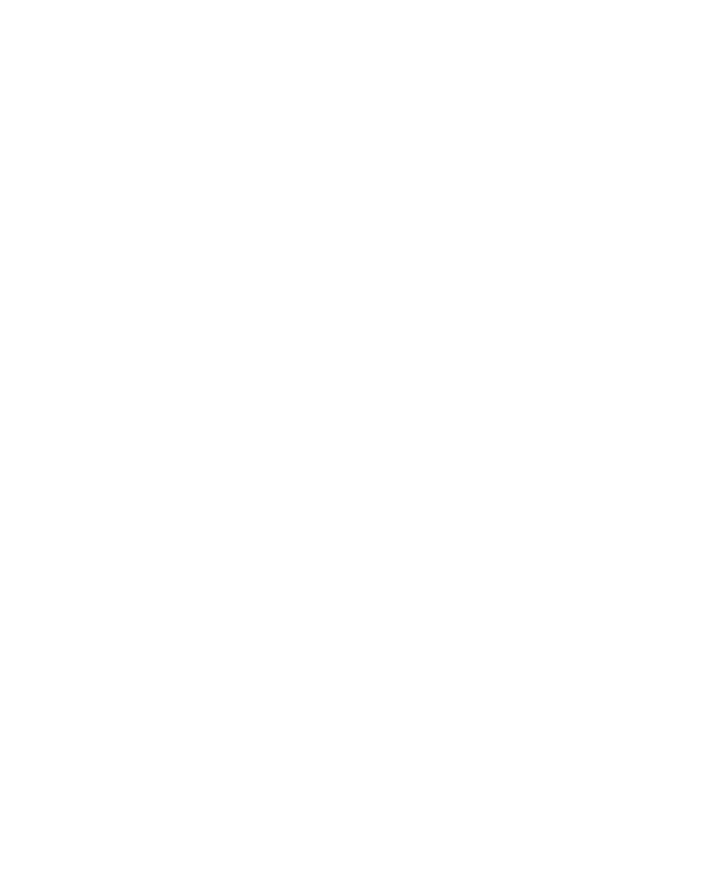
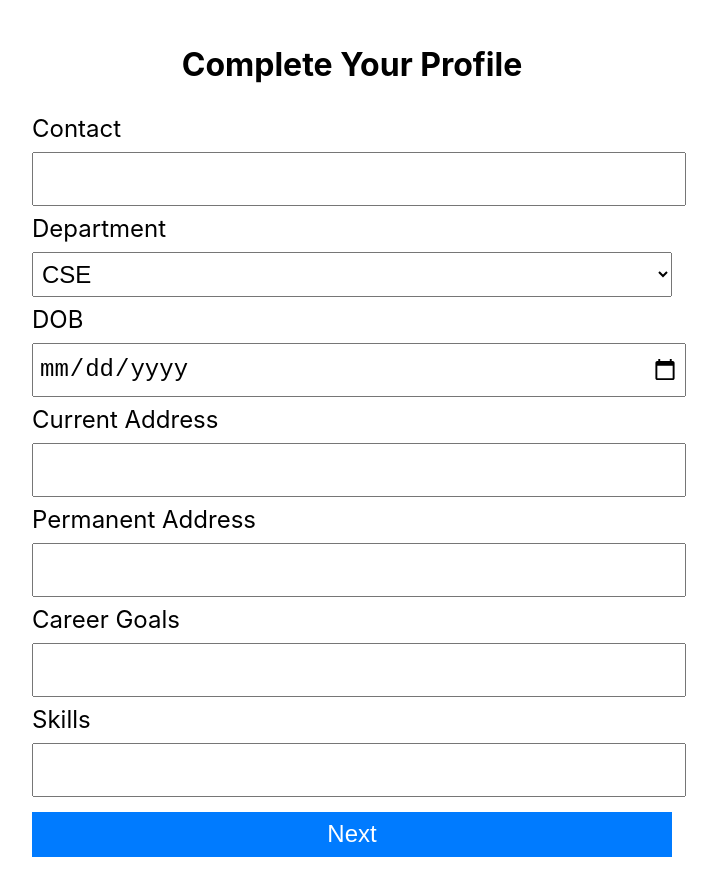
Before and after one commit to somtyagi20/Student360, a React (Vite) app in the folder Client/: page /profileComplete in a window 1280 px wide. Before the commit this address had no page. Shown: the whole page, without its empty margins (288-1005 px from the left). Before the commit the page ends 800 px from the top, so only its background shows below. Built offline with nearby package versions, Linux system fonts and the light colour scheme.

Commit message:
Add student dashboard title and complete profile route

```diff
--- /dev/null
+++ b/Client/src/Pages/CompleteProfile.css
@@ -0,0 +1,46 @@
+.personal-form {
+    display: flex;
+    flex-direction: column;
+    align-items: center;
+    justify-content: center;
+    width: 50%;
+    height: 100%;
+    padding: 20px;
+    margin: 0 auto;
+}
+
+.personal-form label {
+    font-size: 1.5rem;
+    margin: 10px 0;
+}
+
+.personal-form input {
+    width: 100%;
+    height: 40px;
+    font-size: 1.5rem;
+    padding: 5px;
+    margin: 5px 0;
+}
+
+.personal-form select {
+    width: 100%;
+    height: 45px;
+    font-size: 1.5rem;
+    padding: 5px;
+    margin: 5px 0;
+}
+
+.personal-form button {
+    width: 100%;
+    height: 45px;
+    font-size: 1.5rem;
+    margin: 10px 0;
+    background-color: #007bff;
+    color: white;
+    border: none;
+    cursor: pointer;
+}
+
+.personal-form button:hover {
+    background-color: #0056b3;
+}
--- /dev/null
+++ b/Client/src/Pages/CompleteProfile.jsx
@@ -0,0 +1,44 @@
+import { useState } from "react";
+import "./CompleteProfile.css";
+
+const CompleteProfile = () => {
+  return (
+    <div className="form-container">
+      <div className="personal-form">
+        <h1>Complete Your Profile</h1>
+        <form>
+          <label htmlFor="Contact">Contact</label>
+          <input type="number" name="Contact" id="Contact" />
+
+          <label htmlFor="Department">Department</label>
+          <select name="Department" id="">
+            <option value="CSE">CSE</option>
+            <option value="ECE">ECE</option>
+            <option value="ME">ME</option>
+            <option value="CE">CE</option>
+            <option value="EE">EE</option>
+          </select>
+
+          <label htmlFor="DOB">DOB</label>
+          <input type="date" name="DOB" id="DOB" />
+
+          <label htmlFor="CurrentAddress">Current Address</label>
+          <input type="text" name="CurrentAddress" id="CurrentAddress" />
+
+          <label htmlFor="PermanentAddress">Permanent Address</label>
+          <input type="text" name="PermanentAddress" id="PermanentAddress" />
+
+          <label htmlFor="CareerGoals">Career Goals</label>
+          <input type="text" name="CareerGoals" id="CareerGoals" />
+
+          <label htmlFor="Skills">Skills</label>
+          <input type="text" name="Skills" id="Skills" />
+
+          <button type="submit">Next</button>
+        </form>
+      </div>
+    </div>
+  );
+};
+
+export default CompleteProfile;
--- a/Client/src/Pages/StudentDashboard.jsx
+++ b/Client/src/Pages/StudentDashboard.jsx
@@ -1,7 +1,11 @@
 import "./StudentDashboard.css";
 
 const StudentDashboard = () => {
-  return <div className="dashboard-container"></div>;
+  return (
+    <div className="dashboard-container">
+      <h1>Student Dashboard</h1>
+    </div>
+  );
 };
 
 export default StudentDashboard;
--- a/Client/src/main.jsx
+++ b/Client/src/main.jsx
@@ -5,6 +5,7 @@ import "./index.css";
 import { createTheme, ThemeProvider } from "@mui/material/styles";
 import { BrowserRouter as Router, Route, Routes } from "react-router-dom";
 import StudentDashboard from "./Pages/StudentDashboard.jsx";
+import CompleteProfile from "./Pages/CompleteProfile.jsx";
 
 const theme = createTheme({
   palette: {
@@ -21,6 +22,7 @@ ReactDOM.createRoot(document.getElementById("root")).render(
         <Routes>
           <Route path="/" element={<App />} />
           <Route path="/student" element={<StudentDashboard />} />
+          <Route path="/profileComplete" element={<CompleteProfile />} />
         </Routes>
       </Router>
     </ThemeProvider>
```
